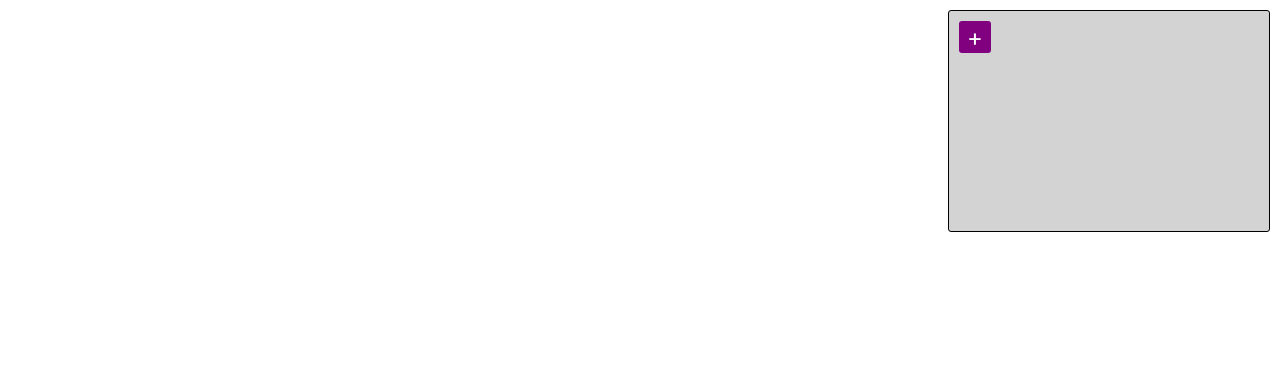
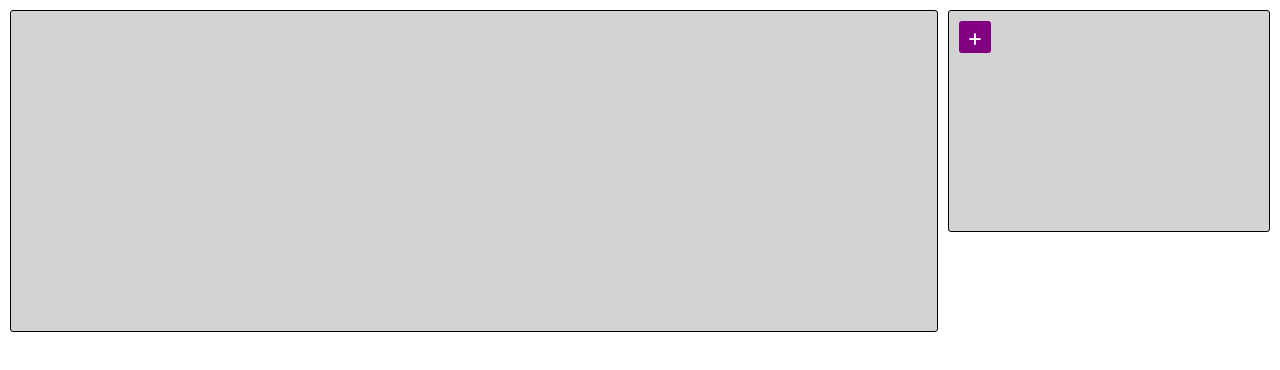
Before and after one commit to andvalen/dd-mars, a React (Create React App) app in the folder dd-mars/: page / in a window 1280 px wide. Shown: the top 370 px of the page. Built offline with nearby package versions, Linux system fonts and the light colour scheme.

Commit message:
vise stort bilde

```diff
--- a/dd-mars/src/App.js
+++ b/dd-mars/src/App.js
@@ -1,7 +1,14 @@
+import { useState } from "react";
 import "./App.css";
 import NasaImageList from "./NasaImageList";
 
 function App() {
+  const [mainImage, setMainImage] = useState(null);
+
+  const onImageSelected = (body) => {
+    setMainImage(body);
+  };
+
   return (
     <div
       className="App"
@@ -10,11 +17,28 @@ function App() {
         alignItems: "flex-start",
         justifyContent: "stretch",
         width: "100%",
+        padding: 10,
+        boxSizing: "border-box",
       }}
     >
-      <div style={{ flexBasis: "100%", flexShrink: 1 }}></div>
+      <div
+        style={{
+          flexBasis: "100%",
+          flexShrink: 1,
+          marginRight: 10,
+          border: `1px solid black`,
+          background: "lightgray",
+          padding: 10,
+          borderRadius: 3,
+          minHeight: 300,
+        }}
+      >
+        {!!mainImage && (
+          <img src={mainImage.hdurl} style={{ maxWidth: "100%" }} />
+        )}
+      </div>
 
-      <NasaImageList />
+      <NasaImageList onImageSelected={onImageSelected} />
     </div>
   );
 }
--- a/dd-mars/src/NasaImage.js
+++ b/dd-mars/src/NasaImage.js
@@ -25,7 +25,7 @@ const getRandomDate = () => {
   return formatDate(new Date(start + r));
 };
 
-function NasaImage() {
+function NasaImage({ onImageSelected }) {
   const [data, setData] = useState(null);
 
   useEffect(async () => {
@@ -37,6 +37,8 @@ function NasaImage() {
 
     const body = await data.json();
 
+    onImageSelected(body);
+
     setData(body);
   }, []);
 
@@ -45,8 +47,16 @@ function NasaImage() {
       {!data && <MuskSpinner />}
       {!!data && (
         <img
+          onClick={() => {
+            onImageSelected(data);
+          }}
           src={data?.url}
-          style={{ maxWidth: "100%", width: 300, marginBottom: 10 }}
+          style={{
+            maxWidth: "100%",
+            width: 300,
+            marginBottom: 10,
+            cursor: "pointer",
+          }}
         />
       )}
     </div>
--- a/dd-mars/src/NasaImageList.js
+++ b/dd-mars/src/NasaImageList.js
@@ -5,7 +5,7 @@ import NasaImage from "./NasaImage";
 let _id = 1;
 const idCounter = () => ++_id;
 
-function NasaImageList() {
+function NasaImageList({ onImageSelected }) {
   const [components, setComponents] = useState([]);
 
   return (
@@ -15,9 +15,8 @@ function NasaImageList() {
         flexDirection: "column",
         border: `1px solid black`,
         background: "lightgray",
+        padding: 10,
         borderRadius: 3,
-        margin: 10,
-        padding: 10,
         minHeight: 200,
         minWidth: 300,
       }}
@@ -26,7 +25,10 @@ function NasaImageList() {
         <span
           onClick={() => {
             setComponents([
-              <NasaImage key={`NasaImage${idCounter()}`} />,
+              <NasaImage
+                key={`NasaImage${idCounter()}`}
+                onImageSelected={onImageSelected}
+              />,
               ...components,
             ]);
           }}
```
